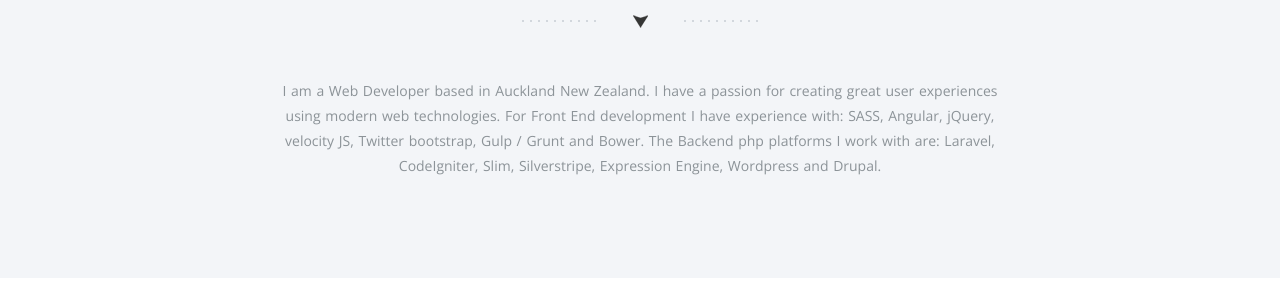
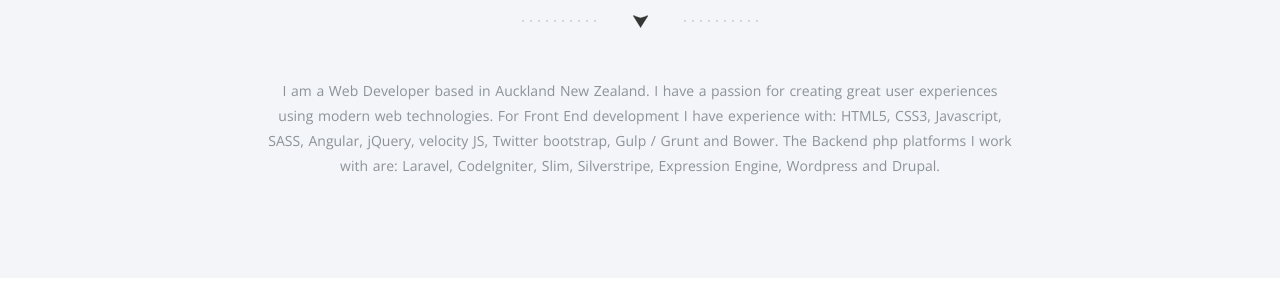
Before and after one commit to trenthogan/trenthogan.github.io, a Jekyll site: the page built from index.html, in a window 1280 px wide and 900 px high, scrolled down 608 px. Shown: the part 179-479 px from the top of the window. Built offline with Jekyll 4.4.1, drawn with Linux system fonts in a browser that asks for light colours; Markdown is read by kramdown in place of the engine named in the settings.

Commit message:
Copy Update

```diff
--- a/index.html
+++ b/index.html
@@ -18,7 +18,7 @@
             <div class="row">
               <div class="col-md-8 col-md-offset-2">
                 <h1 class="arrow">Hi my name is Trent.</h1>
-                <p>I am a Web Developer based in Auckland New Zealand. I have a passion for creating great user experiences using modern web technologies. For Front End development I have experience with: SASS, Angular, jQuery, velocity JS, Twitter bootstrap, Gulp / Grunt and Bower. The Backend php platforms I work with are: Laravel, CodeIgniter, Slim, Silverstripe, Expression Engine, Wordpress and Drupal.</p>
+                <p>I am a Web Developer based in Auckland New Zealand. I have a passion for creating great user experiences using modern web technologies. For Front End development I have experience with: HTML5, CSS3, Javascript, SASS, Angular, jQuery, velocity JS, Twitter bootstrap, Gulp / Grunt and Bower. The Backend php platforms I work with are: Laravel, CodeIgniter, Slim, Silverstripe, Expression Engine, Wordpress and Drupal.</p>
               </div>
             </div>
           </div>
```
